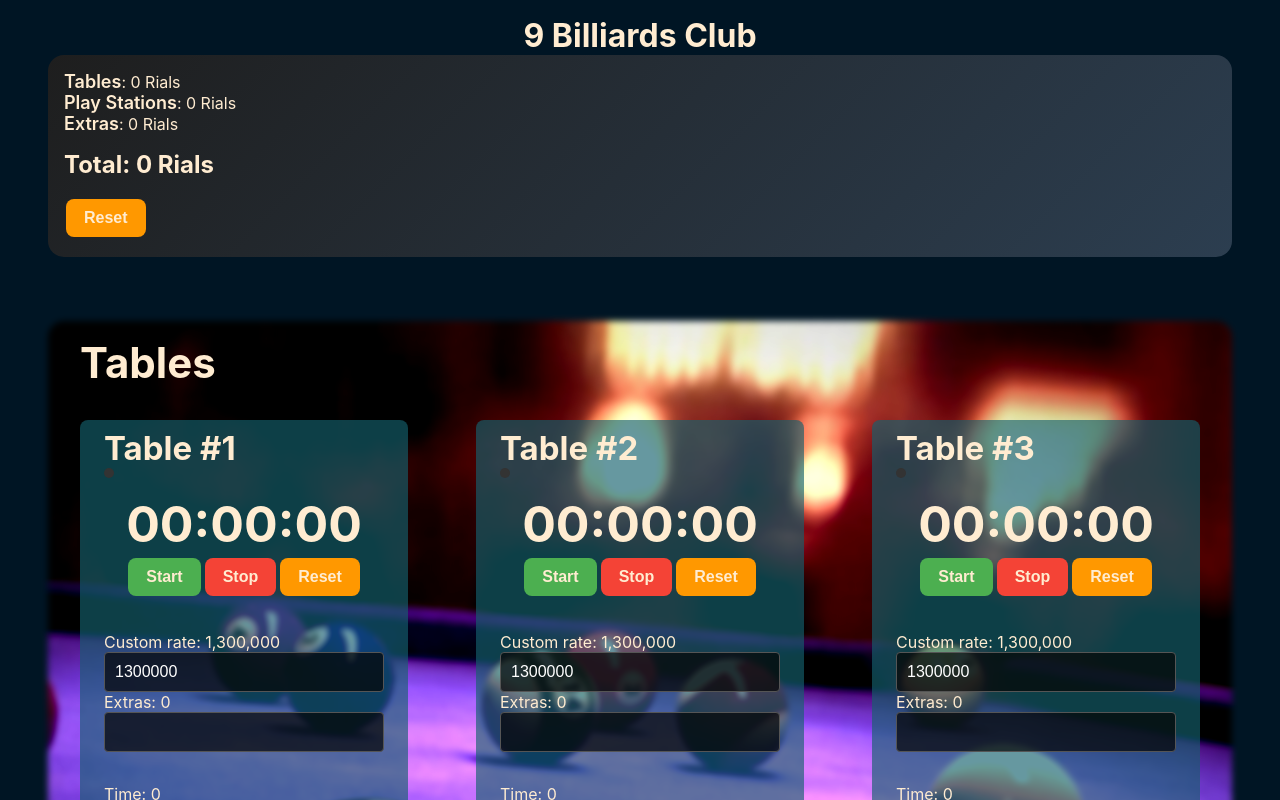
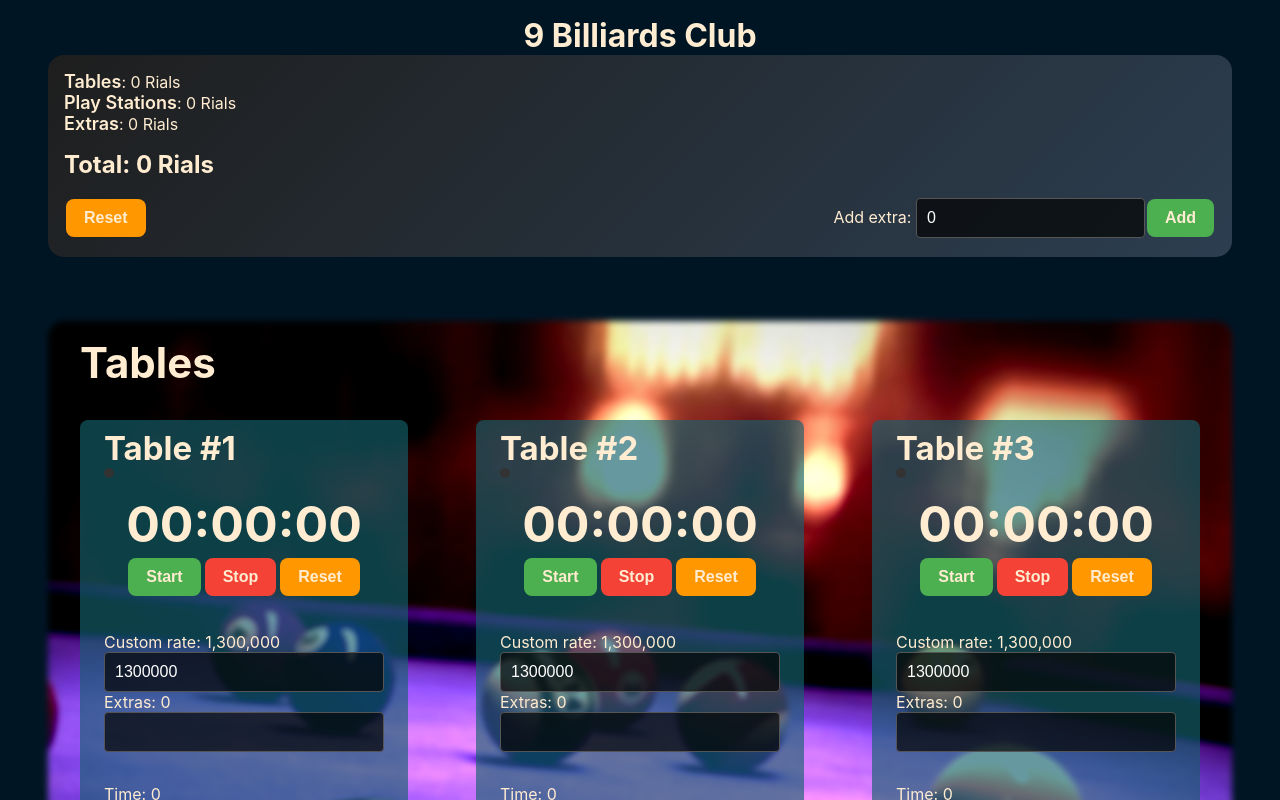
Before and after one commit to Thermite10k/cmgmt, a React (Create React App) app: page / in a window 1280 px wide. Shown: the top 800 px of the page. Built offline with nearby package versions, Linux system fonts and the light colour scheme.

Commit message:
Added a form to add extras separately

```diff
--- /dev/null
+++ b/src/components/SingleExtra/SingleExtra.jsx
@@ -0,0 +1,35 @@
+import React, { useState, useContext } from "react";
+import { dataContext } from "../../contexts/appContext";
+import Input from "../UI/Input/Input";
+import Button from "../UI/Button/Button";
+
+const SingleExtra = () => {
+  const { setStoredData } = useContext(dataContext);
+  const [extra, setExtra] = useState(0);
+
+  const formSubmitHandle = (event) => {
+    event.preventDefault();
+    setStoredData((prevState) => ({
+      ...prevState,
+      total: prevState.total + +extra,
+      2: { ...prevState[2], amount: prevState[2].amount + +extra },
+    }));
+    setExtra(0);
+  };
+
+  const inputChangeHandle = (event) => {
+    setExtra(+event.target.value);
+  };
+
+  return (
+    <div>
+      <form onSubmit={formSubmitHandle}>
+        <label>Add extra: </label>
+        <Input value={extra} onChange={inputChangeHandle} />
+        <Button type="submit">Add</Button>
+      </form>
+    </div>
+  );
+};
+
+export default SingleExtra;
--- a/src/components/Stats/Stats.jsx
+++ b/src/components/Stats/Stats.jsx
@@ -3,6 +3,7 @@ import { dataContext } from "../../contexts/appContext";
 import { addCommaSeparator } from "../utils/addCommaSeparator";
 import classes from "./Stats.module.css";
 import Button from "../UI/Button/Button";
+import SingleExtra from "../SingleExtra/SingleExtra";
 const Stats = () => {
   const { storedData, setStoredData, resetData } = useContext(dataContext);
 
@@ -14,6 +15,7 @@ const Stats = () => {
 
   return (
     <div className={classes.statsContainer}>
+      <div>
         <ul className={classes.statList}>
           {Object.keys(storedData).map(
             (key) =>
@@ -32,6 +34,8 @@ const Stats = () => {
           Reset
         </Button>
       </div>
+      <SingleExtra />
+    </div>
   );
 };
 
--- a/src/components/Stats/Stats.module.css
+++ b/src/components/Stats/Stats.module.css
@@ -4,6 +4,9 @@
   color: #ffecd1;
   border-radius: 1rem;
   padding: 1rem;
+  display: flex;
+  justify-content: space-between;
+  align-items: flex-end;
 }
 .statList {
   padding: 0;
--- a/src/components/Timer/Timer.jsx
+++ b/src/components/Timer/Timer.jsx
@@ -5,6 +5,7 @@ import buttonClasses from "./TimerButton.module.css";
 import Indicator from "../UI/Indicator/Indicator";
 import { addCommaSeparator } from "../utils/addCommaSeparator";
 import { dataContext } from "../../contexts/appContext";
+import Input from "../UI/Input/Input";
 const Timer = ({ rate, title, index, id }) => {
   const [time, setTime] = useState({ hours: 0, minutes: 0, seconds: 0 });
   const [isActive, setIsActive] = useState(false);
@@ -142,7 +143,7 @@ const Timer = ({ rate, title, index, id }) => {
       <div className={classes.formContainer}>
         <form onSubmit={(e) => setNewRateHandler(e)}>
           <label>Custom rate: {addCommaSeparator(finalRate || rate)}</label>
-          <input
+          <Input
             className={classes.inputBox}
             onChange={(e) => customRateHandler(e)}
             value={customRate}
@@ -151,7 +152,7 @@ const Timer = ({ rate, title, index, id }) => {
         </form>
         <form onSubmit={(e) => addExtraHandler(e)}>
           <label>Extras: {addCommaSeparator(totalExtra)}</label>
-          <input
+          <Input
             className={classes.inputBox}
             ref={extraRef}
             onChange={(e) => setExtraChangeHandle(e)}
@@ -168,13 +169,13 @@ const Timer = ({ rate, title, index, id }) => {
         <div>Total: {addCommaSeparator(total)} Rials</div>
         <div className={classes.saveResults}>
           <label>Save? </label>
-          <input
+          <Input
             checked={saveChecked}
             onClick={() => {
               setSaveChecked((prev) => !prev);
             }}
             type="checkbox"
-          ></input>
+          ></Input>
         </div>
       </div>
     </div>
--- a/src/components/Timer/Timer.module.css
+++ b/src/components/Timer/Timer.module.css
@@ -52,23 +52,8 @@ h3 {
   font-weight: normal;
 }
 .inputBox {
-  background-color: rgba(3, 3, 3, 0.7); /* Dark background */
-  border: 1px solid #555; /* Darker border */
-  color: white; /* White text */
-  padding: 10px; /* Some padding */
-  font-size: 16px; /* Increase font size */
-  border-radius: 4px; /* Rounded corners */
-  width: 100%; /* Full width */
-  box-sizing: border-box; /* Include padding and border in element's total width and height */
-  transition: border-color 0.3s, box-shadow 0.3s; /* Smooth transition for focus effect */
+  width: 100%;
 }
-
-.inputBox:focus {
-  border-color: #26c485;
-  box-shadow: 0 0 8px rgba(76, 175, 80, 0.5);
-  outline: none;
-}
-
 .totalButton {
   width: 100%;
 }
--- /dev/null
+++ b/src/components/UI/Input/Input.jsx
@@ -0,0 +1,7 @@
+import React from "react";
+import classes from "./Input.module.css";
+const Input = (props) => {
+  return <input {...props} className={`${classes.input} ${props.className}`} />;
+};
+
+export default Input;
--- /dev/null
+++ b/src/components/UI/Input/Input.module.css
@@ -0,0 +1,16 @@
+.input {
+  background-color: rgba(3, 3, 3, 0.7); /* Dark background */
+  border: 1px solid #555; /* Darker border */
+  color: white; /* White text */
+  padding: 10px; /* Some padding */
+  font-size: 16px; /* Increase font size */
+  border-radius: 4px; /* Rounded corners */
+  box-sizing: border-box; /* Include padding and border in element's total width and height */
+  transition: border-color 0.3s, box-shadow 0.3s; /* Smooth transition for focus effect */
+}
+
+.input:focus {
+  border-color: #26c485;
+  box-shadow: 0 0 8px rgba(76, 175, 80, 0.5);
+  outline: none;
+}
```
Also changed, not shown: src/components/SingleExtra/SingleExtra.module.css (added). Lines whose indentation alone changed are shown as unchanged.
